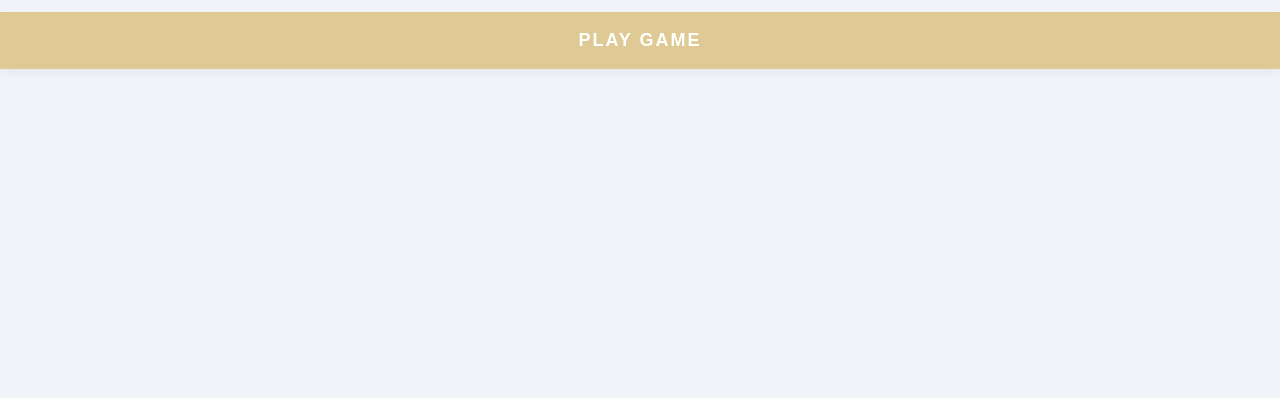
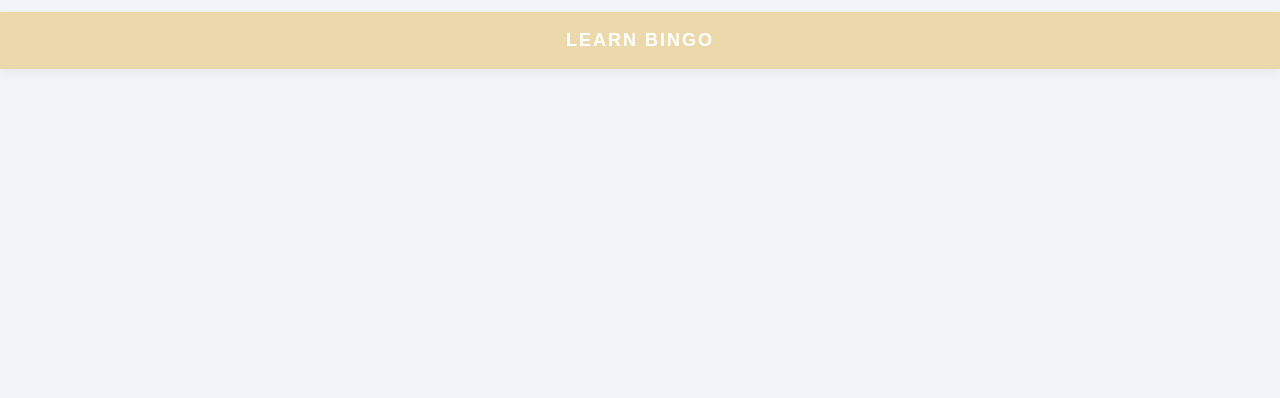
Before and after one commit to KapXiIoSigEtaNuAlph/BingoLearner, a plain HTML site: page Index.html in a window 1280 px wide. Shown: the part 402-800 px from the top of the page. Drawn offline with Linux system fonts and the light colour scheme.

Commit message:
Change button text and background color

```diff
--- a/Index.html
+++ b/Index.html
@@ -50,7 +50,7 @@
 
 		.play-game-btn {
 			width: 100%;
-			background-color: #dfca96;
+			background-color: #ebd9ab;
 			color: #ffffff;
 			font-size: 18px;
 			font-weight: 700;
@@ -663,7 +663,7 @@
 	<!-- Start Screen Overlay -->
 	<div id="start-screen-overlay" class="start-screen-overlay">
 		<div class="start-screen-title">Bingo Learner</div>
-		<button class="play-game-btn" onclick="startGame()">PLAY GAME</button>
+		<button class="play-game-btn" onclick="startGame()">Learn Bingo</button>
 	</div>
 
 	<div class="top-right-tools">
```
